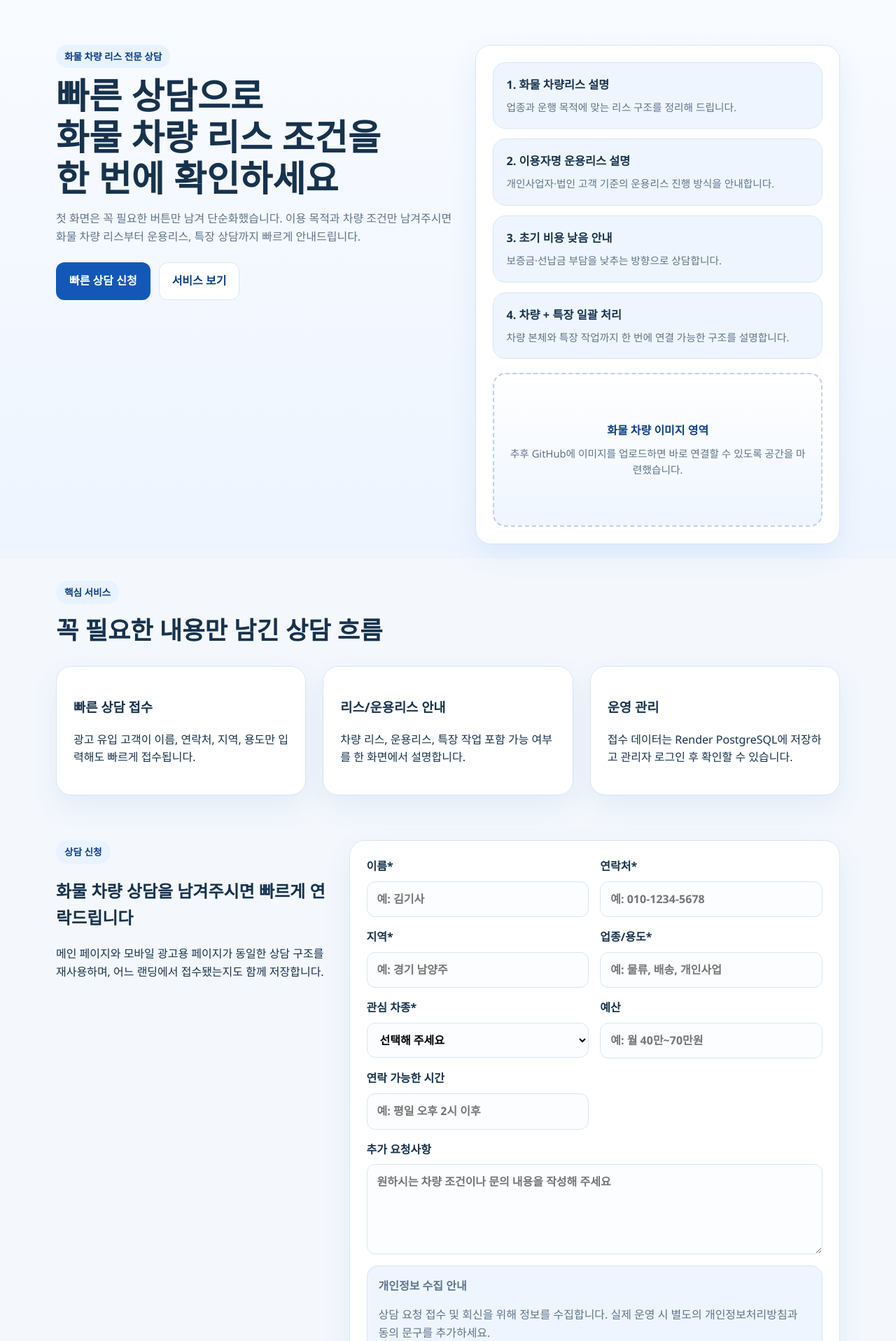
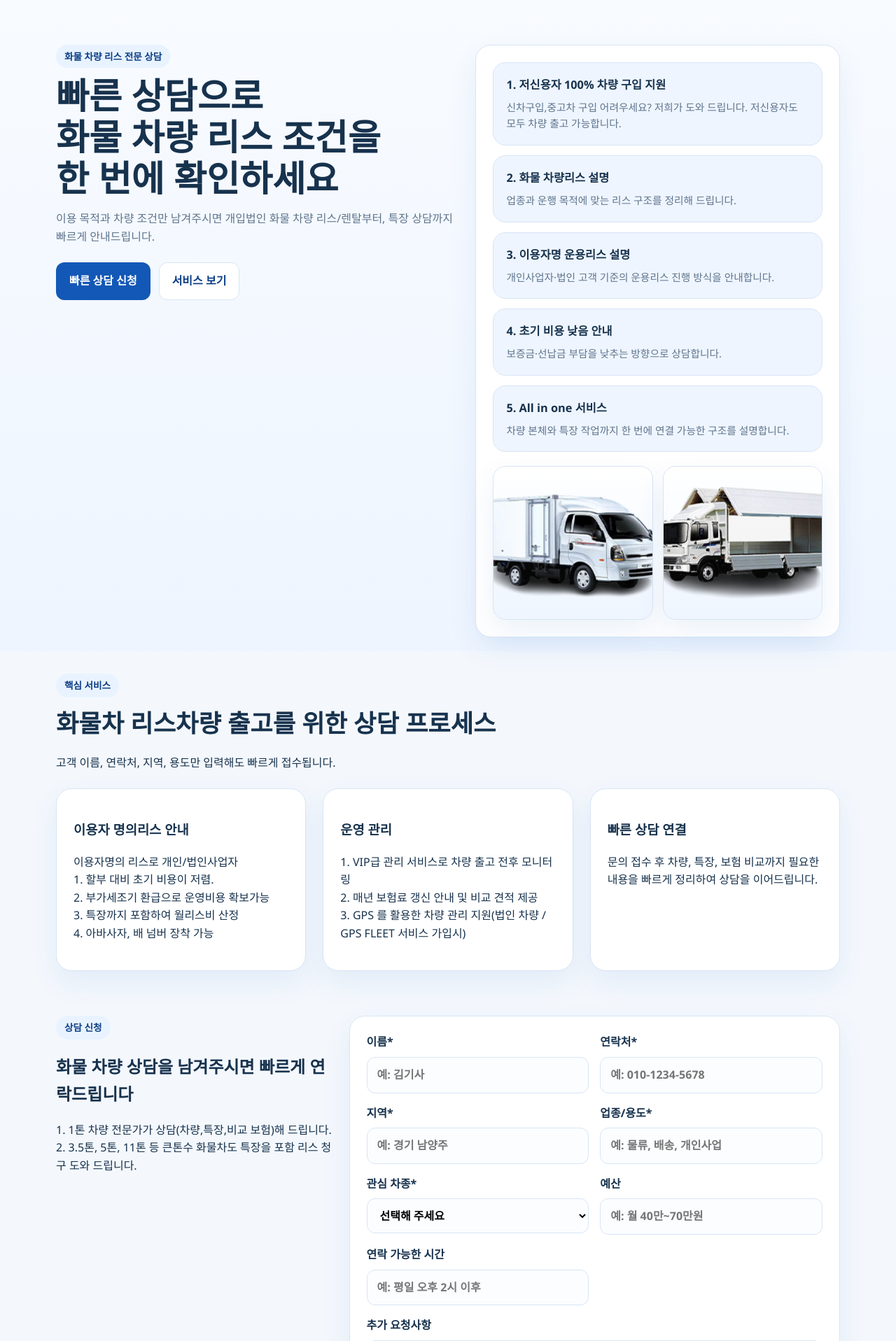
Before and after one commit to sujinchoo/Promotion_Truck_Platform, a Flask app: page / in a window 1280 px wide. Shown: the part 64-1981 px from the top of the page at 70% size. Run offline with Flask 3, Linux system fonts and the light colour scheme.

Commit message:
Update landing page truck lease messaging

```diff
--- a/static/css/style.css
+++ b/static/css/style.css
@@ -94,19 +94,20 @@ nav { display: flex; gap: 18px; color: var(--muted); font-weight: 600; }
 .metric span, .truck-image-slot small { display: block; font-size: 0.92rem; color: var(--muted); }
 .metric strong { display: block; margin-bottom: 8px; font-size: 1.02rem; }
 .truck-image-slot {
+    display: grid;
+    grid-template-columns: repeat(2, minmax(0, 1fr));
+    gap: 14px;
+}
+.truck-image-slot img {
+    width: 100%;
+    height: 100%;
     min-height: 220px;
-    border: 2px dashed #bfd0ea;
+    object-fit: cover;
     border-radius: 18px;
-    display: flex;
-    flex-direction: column;
-    justify-content: center;
-    align-items: center;
-    gap: 8px;
-    padding: 20px;
-    text-align: center;
+    border: 1px solid var(--border);
     background: linear-gradient(180deg, rgba(255,255,255,0.7), rgba(238,245,255,0.95));
+    box-shadow: var(--shadow);
 }
-.truck-image-slot span { font-weight: 800; color: var(--primary-dark); }
 
 .section { padding: 44px 0; }
 .compact-section { padding: 32px 0; }
@@ -201,5 +202,6 @@ nav { display: flex; gap: 18px; color: var(--muted); font-weight: 600; }
     .row-between, .header-inner, .header-actions { flex-direction: column; align-items: flex-start; }
     nav { flex-wrap: wrap; }
     .hero { padding-top: 48px; }
-    .truck-image-slot { min-height: 180px; }
+    .truck-image-slot { grid-template-columns: 1fr; }
+    .truck-image-slot img { min-height: 180px; }
 }
--- a/templates/index.html
+++ b/templates/index.html
@@ -6,10 +6,7 @@
         <div>
             <span class="eyebrow">화물 차량 리스 전문 상담</span>
             <h1>빠른 상담으로<br>화물 차량 리스 조건을<br>한 번에 확인하세요</h1>
-            <p class="hero-text">
-                첫 화면은 꼭 필요한 버튼만 남겨 단순화했습니다.
-                이용 목적과 차량 조건만 남겨주시면 화물 차량 리스부터 운용리스, 특장 상담까지 빠르게 안내드립니다.
-            </p>
+            <p class="hero-text">이용 목적과 차량 조건만 남겨주시면 개입법인 화물 차량 리스/렌탈부터, 특장 상담까지 빠르게 안내드립니다.</p>
             <div class="hero-actions">
                 <a class="btn btn-primary" href="#consult">빠른 상담 신청</a>
                 <a class="btn btn-secondary" href="#features">서비스 보기</a>
@@ -17,14 +14,15 @@
         </div>
         <div class="hero-card consult-focus-card">
             <div class="metric-list">
-                <div class="metric"><strong>1. 화물 차량리스 설명</strong><span>업종과 운행 목적에 맞는 리스 구조를 정리해 드립니다.</span></div>
-                <div class="metric"><strong>2. 이용자명 운용리스 설명</strong><span>개인사업자·법인 고객 기준의 운용리스 진행 방식을 안내합니다.</span></div>
-                <div class="metric"><strong>3. 초기 비용 낮음 안내</strong><span>보증금·선납금 부담을 낮추는 방향으로 상담합니다.</span></div>
-                <div class="metric"><strong>4. 차량 + 특장 일괄 처리</strong><span>차량 본체와 특장 작업까지 한 번에 연결 가능한 구조를 설명합니다.</span></div>
+                <div class="metric"><strong>1. 저신용자 100% 차량 구입 지원</strong><span>신차구입,중고차 구입 어려우세요? 저희가 도와 드립니다. 저신용자도 모두 차량 출고 가능합니다.</span></div>
+                <div class="metric"><strong>2. 화물 차량리스 설명</strong><span>업종과 운행 목적에 맞는 리스 구조를 정리해 드립니다.</span></div>
+                <div class="metric"><strong>3. 이용자명 운용리스 설명</strong><span>개인사업자·법인 고객 기준의 운용리스 진행 방식을 안내합니다.</span></div>
+                <div class="metric"><strong>4. 초기 비용 낮음 안내</strong><span>보증금·선납금 부담을 낮추는 방향으로 상담합니다.</span></div>
+                <div class="metric"><strong>5. All in one 서비스</strong><span>차량 본체와 특장 작업까지 한 번에 연결 가능한 구조를 설명합니다.</span></div>
             </div>
             <div class="truck-image-slot">
-                <span>화물 차량 이미지 영역</span>
-                <small>추후 GitHub에 이미지를 업로드하면 바로 연결할 수 있도록 공간을 마련했습니다.</small>
+                <img src="{{ url_for('static', filename='images/car_kind_img1.png') }}" alt="화물 차량 종류 안내 이미지 1">
+                <img src="{{ url_for('static', filename='images/car_kind_img2.png') }}" alt="화물 차량 종류 안내 이미지 2">
             </div>
         </div>
     </div>
@@ -34,20 +32,27 @@
     <div class="container">
         <div class="section-head">
             <span class="eyebrow">핵심 서비스</span>
-            <h2>꼭 필요한 내용만 남긴 상담 흐름</h2>
+            <h2>화물차 리스차량 출고를 위한 상담 프로세스</h2>
+            <p>고객 이름, 연락처, 지역, 용도만 입력해도 빠르게 접수됩니다.</p>
         </div>
         <div class="card-grid three">
             <article class="info-card">
-                <h3>빠른 상담 접수</h3>
-                <p>광고 유입 고객이 이름, 연락처, 지역, 용도만 입력해도 빠르게 접수됩니다.</p>
-            </article>
-            <article class="info-card">
-                <h3>리스/운용리스 안내</h3>
-                <p>차량 리스, 운용리스, 특장 작업 포함 가능 여부를 한 화면에서 설명합니다.</p>
+                <h3>이용자 명의리스 안내</h3>
+                <p>이용자명의 리스로 개인/법인사업자<br>
+                1. 할부 대비 초기 비용이 저렴.<br>
+                2. 부가세조기 환급으로 운영비용 확보가능<br>
+                3. 특장까지 포함하여 월리스비 산정<br>
+                4. 아바사자, 배 넘버 장착 가능</p>
             </article>
             <article class="info-card">
                 <h3>운영 관리</h3>
-                <p>접수 데이터는 Render PostgreSQL에 저장하고 관리자 로그인 후 확인할 수 있습니다.</p>
+                <p>1. VIP급 관리 서비스로 차량 출고 전후 모니터링<br>
+                2. 매년 보험료 갱신 안내 및 비교 견적 제공<br>
+                3. GPS 를 활용한 차량 관리 지원(법인 차량 / GPS FLEET 서비스 가입시)</p>
+            </article>
+            <article class="info-card">
+                <h3>빠른 상담 연결</h3>
+                <p>문의 접수 후 차량, 특장, 보험 비교까지 필요한 내용을 빠르게 정리하여 상담을 이어드립니다.</p>
             </article>
         </div>
     </div>
@@ -58,7 +63,8 @@
         <div>
             <span class="eyebrow">상담 신청</span>
             <h2>화물 차량 상담을 남겨주시면 빠르게 연락드립니다</h2>
-            <p>메인 페이지와 모바일 광고용 페이지가 동일한 상담 구조를 재사용하며, 어느 랜딩에서 접수됐는지도 함께 저장합니다.</p>
+            <p>1. 1톤 차량 전문가가 상담(차량,특장,비교 보험)해 드립니다.<br>
+            2. 3.5톤, 5톤, 11톤 등 큰톤수 화물차도 특장을 포함 리스 청구 도와 드립니다.</p>
         </div>
         {% include "partials/consult_form.html" %}
     </div>
```
Also changed, not shown: templates/mobile.html (+16 -9 lines).
